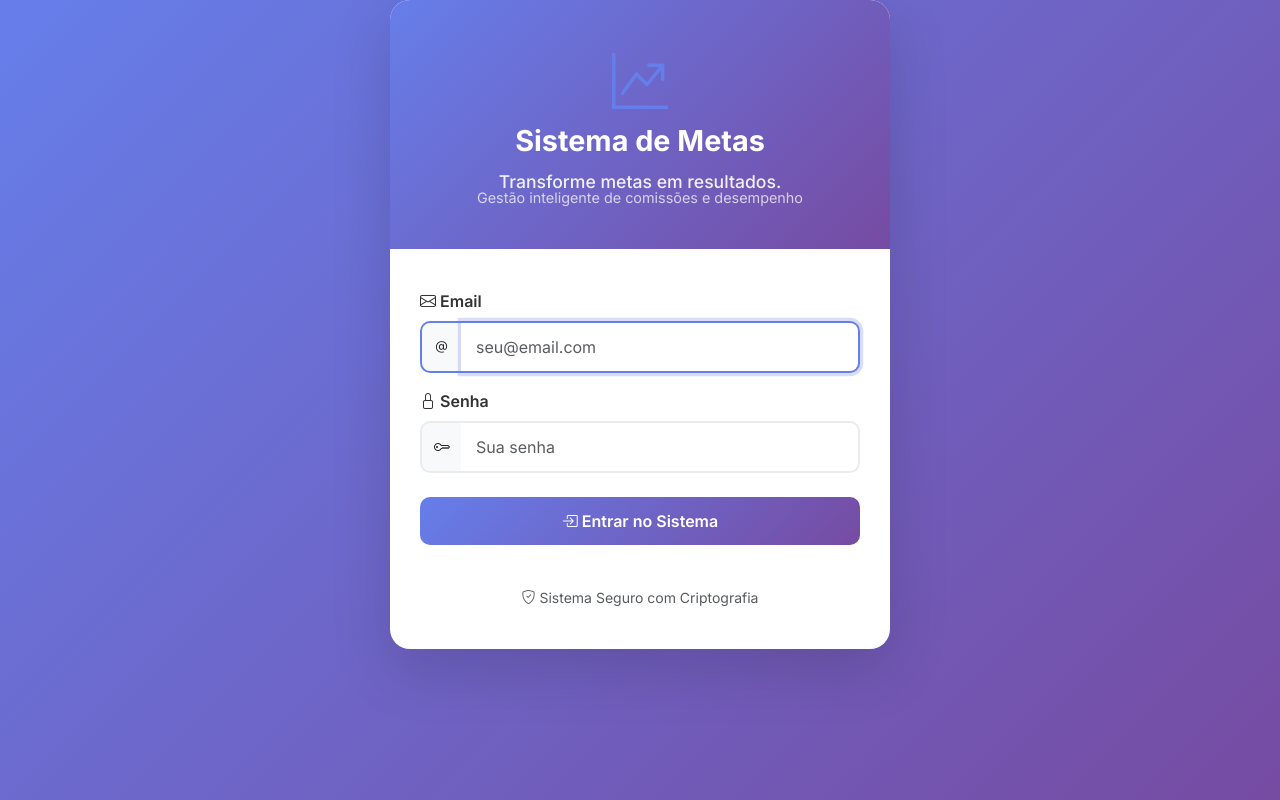
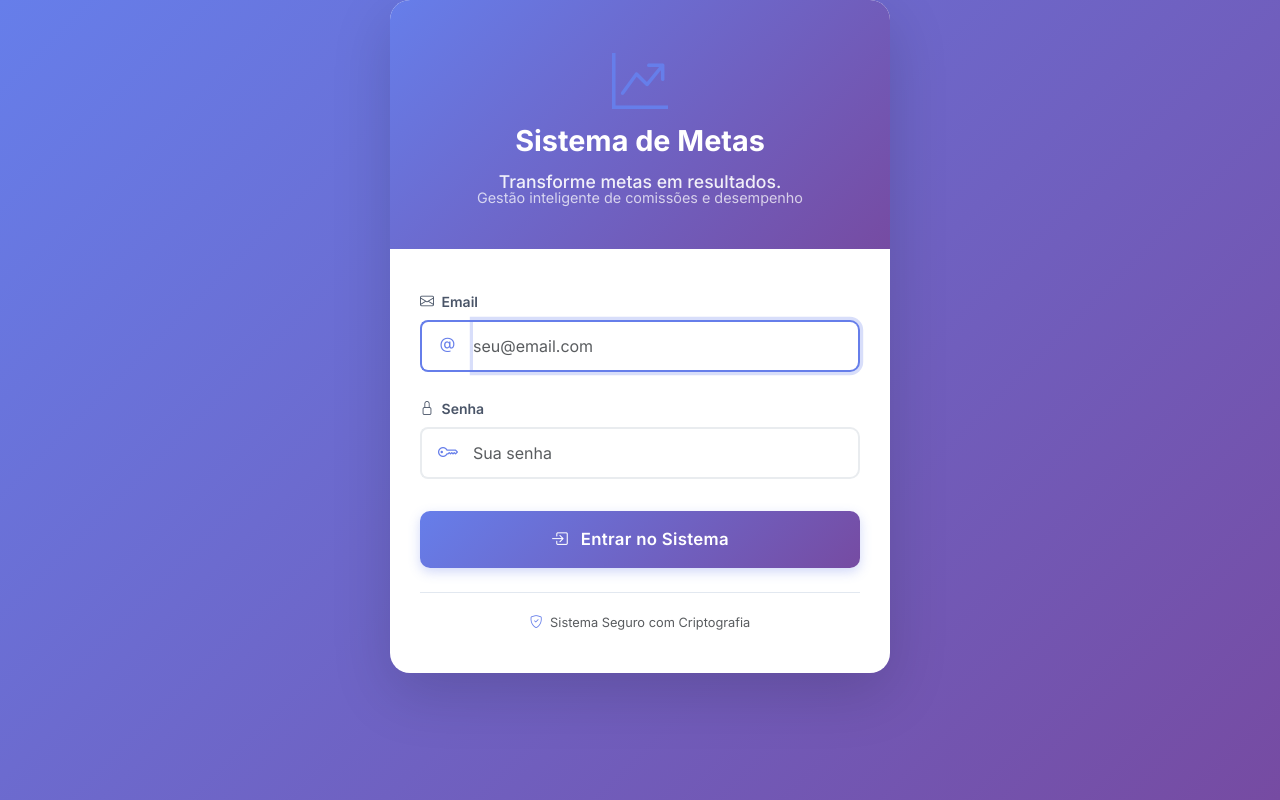
Before and after one commit to cristianoGit-spec/suameta, a Flask app: page /login in a window 1280 px wide. Run offline with Flask 3, Linux system fonts and the light colour scheme.

Commit message:
Melhora layout da página de login com campos maiores e design profissional

```diff
--- a/templates/login.html
+++ b/templates/login.html
@@ -46,44 +46,54 @@
                 <form method="POST" novalidate>
                     {{ form.hidden_tag() }}
 
-                    <div class="mb-3">
-                        <label for="email" class="form-label">
-                            <i class="bi bi-envelope"></i> Email
+                    <div class="mb-4">
+                        <label for="email" class="form-label fw-semibold" style="color: #4a5568; font-size: 0.875rem; margin-bottom: 0.5rem;">
+                            <i class="bi bi-envelope me-1"></i> Email
                         </label>
-                        <div class="input-group">
-                            <span class="input-group-text"><i class="bi bi-at"></i></span>
-                            {{ form.email(class="form-control" + (" is-invalid" if form.email.errors else ""), placeholder="seu@email.com", autofocus=true) }}
+                        <div class="input-group input-group-lg">
+                            <span class="input-group-text bg-white border-end-0" style="color: #667eea;">
+                                <i class="bi bi-at"></i>
+                            </span>
+                            {{ form.email(class="form-control border-start-0 ps-0" + (" is-invalid" if form.email.errors else ""),
+                               placeholder="seu@email.com",
+                               autofocus=true,
+                               style="font-size: 1rem; padding: 0.75rem 0.75rem 0.75rem 0;") }}
                         </div>
                         {% if form.email.errors %}
-                            <div class="invalid-feedback d-block">
-                                {{ form.email.errors[0] }}
+                            <div class="text-danger small mt-1">
+                                <i class="bi bi-exclamation-circle"></i> {{ form.email.errors[0] }}
                             </div>
                         {% endif %}
                     </div>
 
                     <div class="mb-4">
-                        <label for="senha" class="form-label">
-                            <i class="bi bi-lock"></i> Senha
+                        <label for="senha" class="form-label fw-semibold" style="color: #4a5568; font-size: 0.875rem; margin-bottom: 0.5rem;">
+                            <i class="bi bi-lock me-1"></i> Senha
                         </label>
-                        <div class="input-group">
-                            <span class="input-group-text"><i class="bi bi-key"></i></span>
-                            {{ form.senha(class="form-control" + (" is-invalid" if form.senha.errors else ""), placeholder="Sua senha") }}
+                        <div class="input-group input-group-lg">
+                            <span class="input-group-text bg-white border-end-0" style="color: #667eea;">
+                                <i class="bi bi-key"></i>
+                            </span>
+                            {{ form.senha(class="form-control border-start-0 ps-0" + (" is-invalid" if form.senha.errors else ""),
+                               placeholder="Sua senha",
+                               style="font-size: 1rem; padding: 0.75rem 0.75rem 0.75rem 0;") }}
                         </div>
                         {% if form.senha.errors %}
-                            <div class="invalid-feedback d-block">
-                                {{ form.senha.errors[0] }}
+                            <div class="text-danger small mt-1">
+                                <i class="bi bi-exclamation-circle"></i> {{ form.senha.errors[0] }}
                             </div>
                         {% endif %}
                     </div>
 
-                    <button type="submit" class="btn btn-login w-100 mb-3">
-                        <i class="bi bi-box-arrow-in-right"></i> Entrar no Sistema
+                    <button type="submit" class="btn btn-login w-100 py-3 mt-2" style="font-size: 1.05rem; font-weight: 600; letter-spacing: 0.3px; box-shadow: 0 4px 12px rgba(102, 126, 234, 0.3); transition: all 0.3s ease;">
+                        <i class="bi bi-box-arrow-in-right me-2"></i> Entrar no Sistema
                     </button>
                 </form>
 
-                <div class="text-center mt-4">
-                    <small class="text-muted">
-                        <i class="bi bi-shield-check"></i> Sistema Seguro com Criptografia
+                <div class="text-center mt-4 pt-3" style="border-top: 1px solid #e2e8f0;">
+                    <small class="text-muted" style="font-size: 0.8rem;">
+                        <i class="bi bi-shield-check me-1" style="color: #667eea;"></i>
+                        Sistema Seguro com Criptografia
                     </small>
                 </div>
             </div>
```
